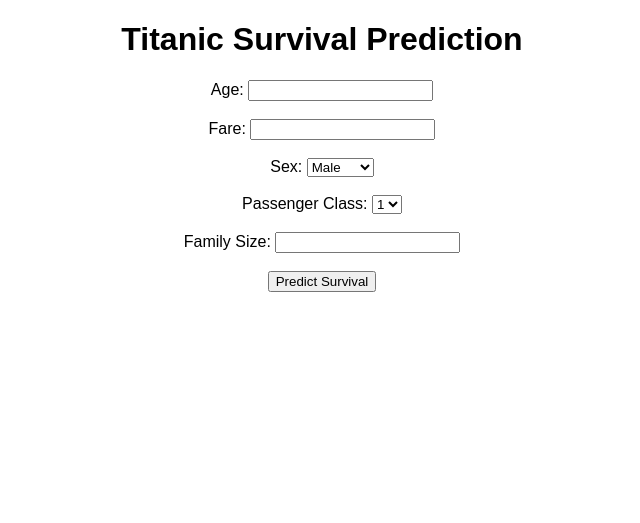
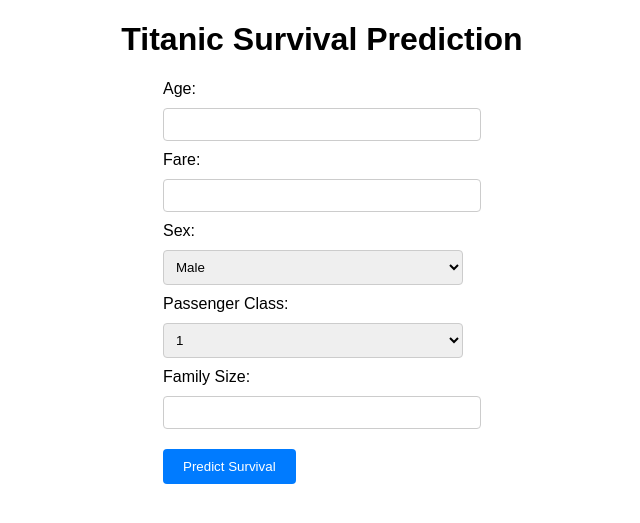
Before and after one commit to irooca/flask, a Flask app: page / in a window 1280 px wide. Shown: the top 523 px of the page, without its empty margins (318-958 px from the left). Run offline with Flask 3, Linux system fonts and the light colour scheme; parts of the project's set-up code (start-up, migrations or seed data) failed here and were passed over.

Commit message:
Update index.html

```diff
--- a/templates/index.html
+++ b/templates/index.html
@@ -9,16 +9,49 @@
         body {
             font-family: Arial, sans-serif;
             text-align: center;
+            margin: 0;
+            padding: 0;
+        }
+        form {
+            display: inline-block;
+            text-align: left;
+            margin-bottom: 20px;
+        }
+        label, input, select {
+            display: block;
+            margin-bottom: 10px;
+            width: 300px; /* 입력창 가로 길이 통일 */
+        }
+        input, select {
+            padding: 8px;
+            text-align: left; /* 텍스트 왼쪽 정렬 */
+            border: 1px solid #ccc;
+            border-radius: 4px;
+        }
+        button {
+            margin-top: 10px;
+            padding: 10px 20px;
+            background-color: #007bff;
+            color: white;
+            border: none;
+            border-radius: 4px;
+            cursor: pointer;
+        }
+        button:hover {
+            background-color: #0056b3;
         }
         table {
+            border-collapse: collapse;
             margin: 20px auto;
-            border-collapse: collapse;
-            width: 80%;
+            width: 60%;
         }
         th, td {
-            border: 1px solid #ccc;
-            padding: 10px;
+            border: 1px solid #ddd;
+            padding: 8px;
             text-align: center;
+        }
+        th {
+            background-color: #f4f4f4;
         }
         canvas {
             margin: 20px auto;
@@ -31,26 +64,26 @@
     <!-- 입력 폼 -->
     <form method="POST">
         <label for="Age">Age:</label>
-        <input type="number" name="Age" step="0.1" required><br><br>
+        <input type="number" name="Age" step="0.1" required>
 
         <label for="Fare">Fare:</label>
-        <input type="number" name="Fare" step="0.01" required><br><br>
+        <input type="number" name="Fare" step="0.01" required>
 
         <label for="Sex">Sex:</label>
         <select name="Sex">
             <option value="male">Male</option>
             <option value="female">Female</option>
-        </select><br><br>
+        </select>
 
         <label for="Pclass">Passenger Class:</label>
         <select name="Pclass">
             <option value="1">1</option>
             <option value="2">2</option>
             <option value="3">3</option>
-        </select><br><br>
+        </select>
 
         <label for="Family_Size">Family Size:</label>
-        <input type="number" name="Family_Size" required><br><br>
+        <input type="number" name="Family_Size" required>
 
         <button type="submit">Predict Survival</button>
     </form>
@@ -88,7 +121,7 @@
 
     <!-- 그래프 -->
     <h2>Model-wise Survival Probabilities</h2>
-    <canvas id="predictionChart" style="width: 80%; height: 300px;"></canvas>
+    <canvas id="predictionChart" style="width: 60%; height: 300px;"></canvas>
     <script>
         const ctx = document.getElementById('predictionChart').getContext('2d');
         const chart = new Chart(ctx, {
```
